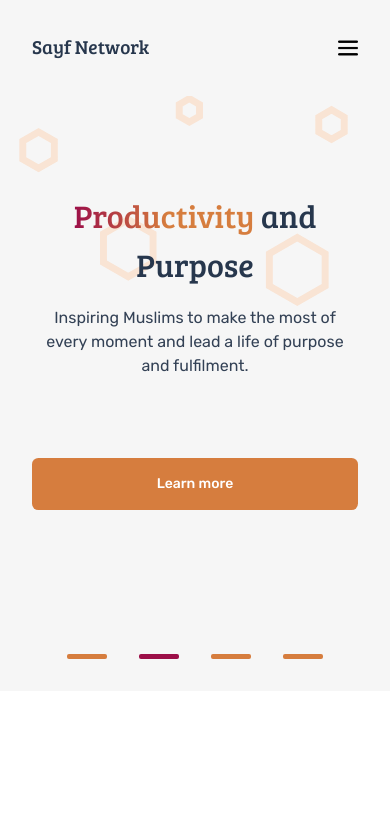
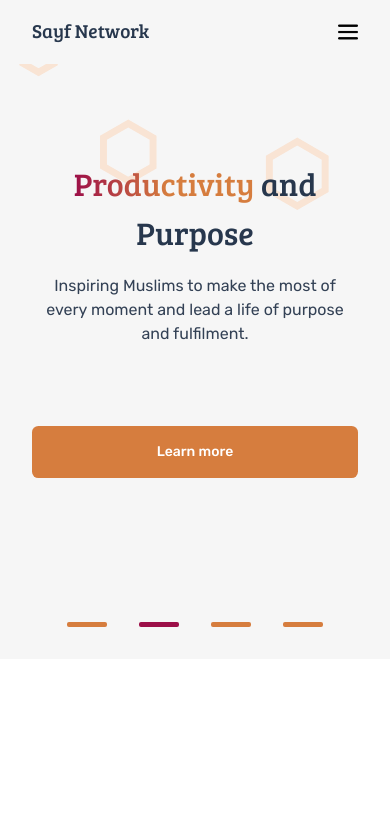
Before and after one commit to abdulrahmansoyooye/sayfproject, a Next.js app: page / in a window 390 px wide. Shown: the top 815 px of the page. Built offline with nearby package versions, Linux system fonts and the light colour scheme.

Commit message:
Sticky nav bar

```diff
--- a/app/globals.css
+++ b/app/globals.css
@@ -44,6 +44,7 @@ span {
   @apply p-[5rem] mb-[3rem] max-md:p-[2rem];
 }
 .nav {
+  position: fixed;
   font-family: var(--font-bree_serif);
   background-color: var(--primary-color);
   color: var(--text-color);
@@ -67,8 +68,7 @@ span {
 .navitem:hover::after {
   transform: scaleX(1);
 }
-.carousel-item {
-}
+
 .mobileNav {
   display: flex;
   flex-direction: column;
--- a/app/page.js
+++ b/app/page.js
@@ -13,7 +13,7 @@ export default function Home() {
         className="absolute"
       />
       {/* Carousel */}
-      <div className="pt-[4rem] bg-primary-color">
+      <div className="pt-[4rem]  bg-primary-color">
         <Carousel />
       </div>
       {/* Section2 */}
--- a/components/Carousel.jsx
+++ b/components/Carousel.jsx
@@ -58,7 +58,7 @@ const Carousel = () => {
     });
   };
   return (
-    <div className="relative flex flex-col gap-[9rem] justify-center section ">
+    <div className="relative flex flex-col gap-[9rem] justify-center section mt-[4rem]">
       <div className="flex gap-[1rem] justify-center">
         {carouselItem.map(
           ({ title, content, buttonText }, index) =>
--- a/components/Nav.jsx
+++ b/components/Nav.jsx
@@ -26,7 +26,7 @@ const Nav = () => {
   const isActive = (href) => pathname === href;
   const [istoggle, setIstoggle] = useState(false);
   return (
-    <div className="nav p-[2rem_2rem_2rem] sm:p-[2rem_6rem_2rem] flex-between z-[1000] ">
+    <div className="nav p-[1rem_2rem_1rem] sm:p-[2rem_6rem_2rem] flex-between z-[1000] ">
       <Link
         href={"/"}
         className="font-[500] text-[1.2rem] cursor-pointer navitem"
```
